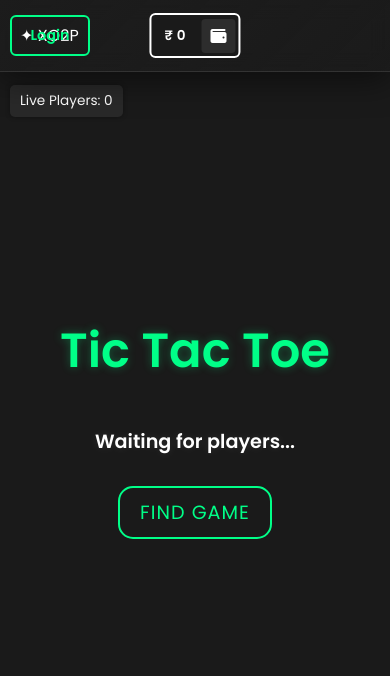
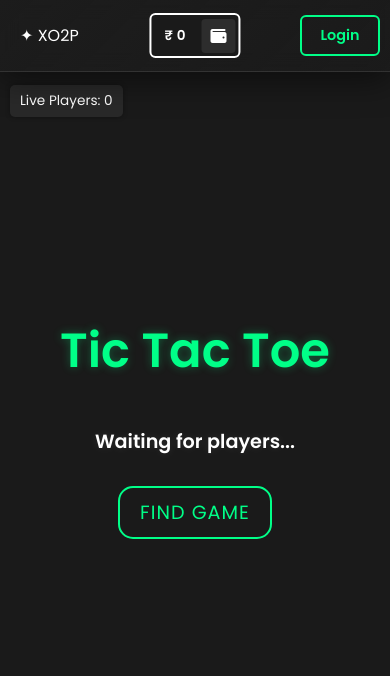
Before and after one commit to Tushar1058/TicTacToe, a website: page public/index.html in a window 390 px wide. Drawn offline with nearby package versions, Linux system fonts and the light colour scheme; no server answers.

Commit message:
Update style.css

```diff
--- a/public/style.css
+++ b/public/style.css
@@ -1474,7 +1474,7 @@ h1 {
 @media screen and (max-width: 768px) {
     .login-button {
         position: fixed;
-        left: 10px;
+        right: 10px;
         top: 15px;
         margin: 0;
         padding: 8px 15px;
```
